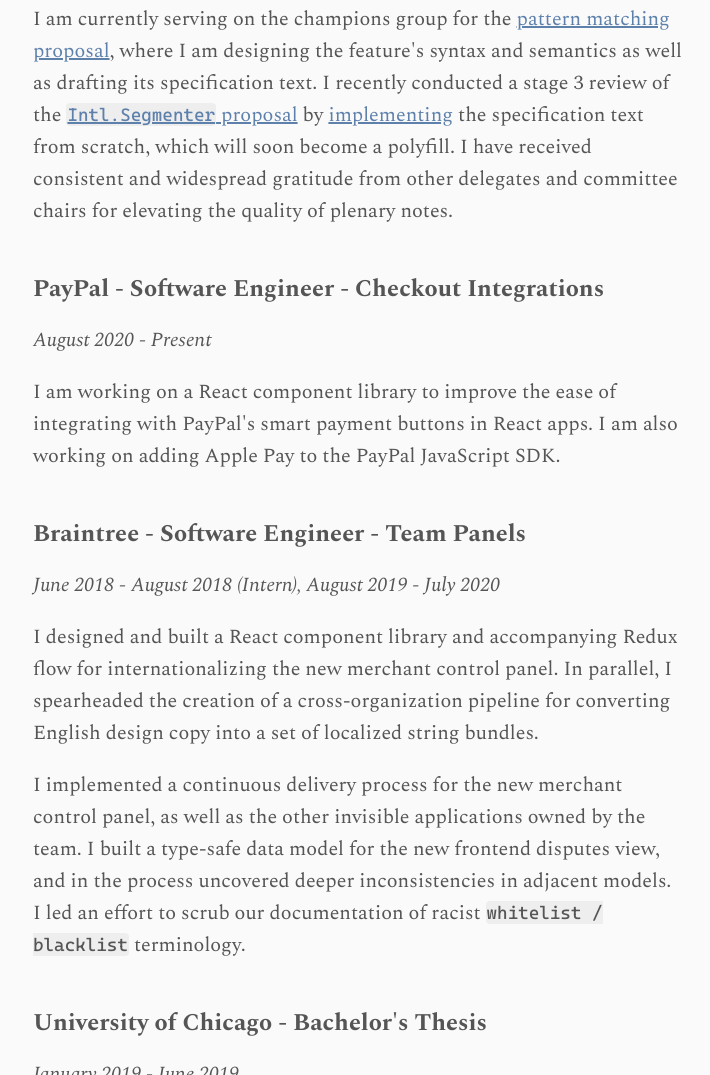
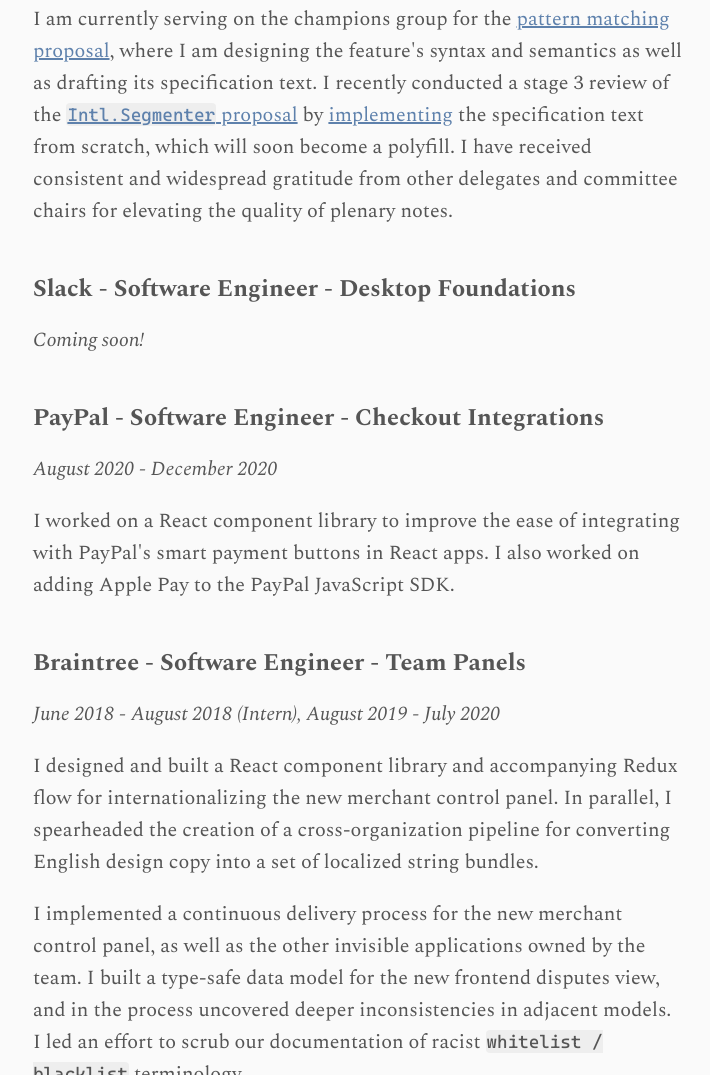
Before and after one commit to mpcsh/wobsite, an Eleventy site: page src/cv/index.md in a window 1280 px wide. Shown: the part 1284-2359 px from the top of the page, without its empty margins (282-992 px from the left). Built offline with nearby package versions, Linux system fonts and the light colour scheme; Eleventy itself is replaced by a stand-in of ours; files that its build step writes are made by us from their sources; what eleventy-plugin-description, reading-time would draw is missing.

Commit message:
Leaving PayPal

```diff
--- a/src/cv/index.md
+++ b/src/cv/index.md
@@ -27,10 +27,14 @@
 I am currently serving on the champions group for the [pattern matching proposal](https://github.com/tc39/proposal-pattern-matching), where I am designing the feature's syntax and semantics as well as drafting its specification text. I recently conducted a stage 3 review of the [`Intl.Segmenter` proposal](https://github.com/tc39/proposal-intl-segmenter) by [implementing](https://github.com/mpcsh/proposal-intl-segmenter-review) the specification text from scratch, which will soon become a polyfill. I have received consistent and widespread gratitude from other delegates and committee chairs for elevating the quality of plenary notes.
 
 
+### Slack - Software Engineer - Desktop Foundations
+*Coming soon!*
+
+
 ### PayPal - Software Engineer - Checkout Integrations
-*August 2020 - Present*
+*August 2020 - December 2020*
 
-I am working on a React component library to improve the ease of integrating with PayPal's smart payment buttons in React apps. I am also working on adding Apple Pay to the PayPal JavaScript SDK.
+I worked on a React component library to improve the ease of integrating with PayPal's smart payment buttons in React apps. I also worked on adding Apple Pay to the PayPal JavaScript SDK.
 
 
 ### Braintree - Software Engineer - Team Panels
```
Also changed, not shown: src/index.md (+1 -1 lines).
